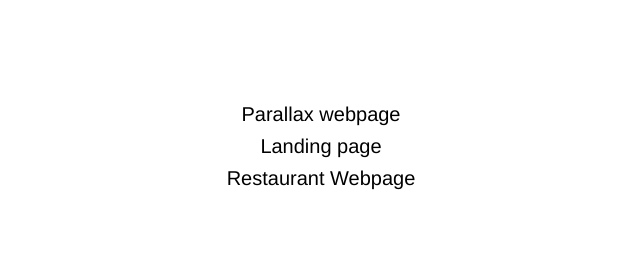
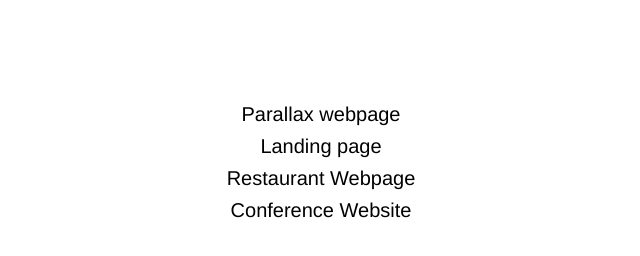
Before and after one commit to kinney34/web_design, a plain HTML site: page index.html in a window 1280 px wide. Shown: the part 138-394 px from the top of the page, without its empty margins (319-959 px from the left). Drawn offline with Linux system fonts and the light colour scheme.

Commit message:
Updating index

```diff
--- a/index.html
+++ b/index.html
@@ -11,6 +11,7 @@
     <li><a href='parallax.html'>Parallax webpage</a></li>
     <li><a href='landing_page.html'>Landing page</a></li>
     <li><a href='restaurant_webpage.html'>Restaurant Webpage</a></li>
+    <li><a href='conference_page.html'>Conference Website</a></li>
   </ul>
 </body>
 </html>
```
